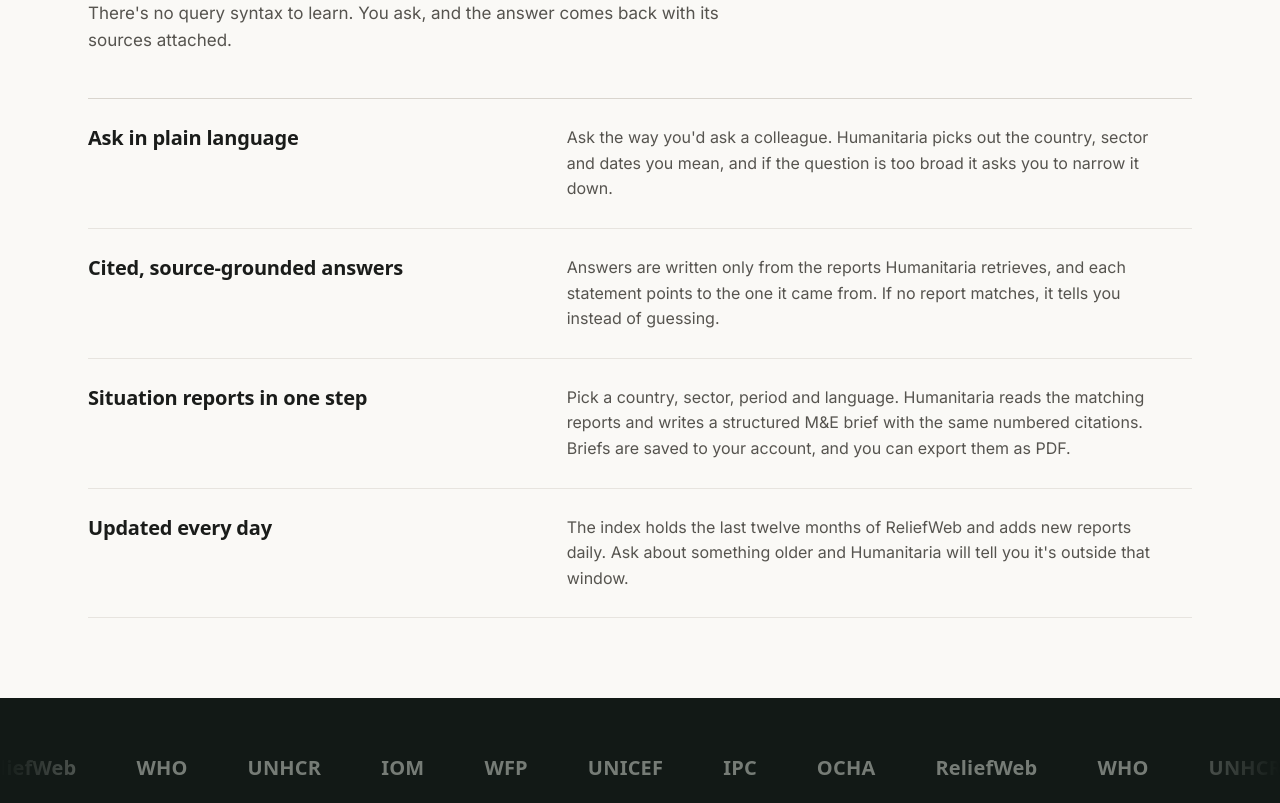
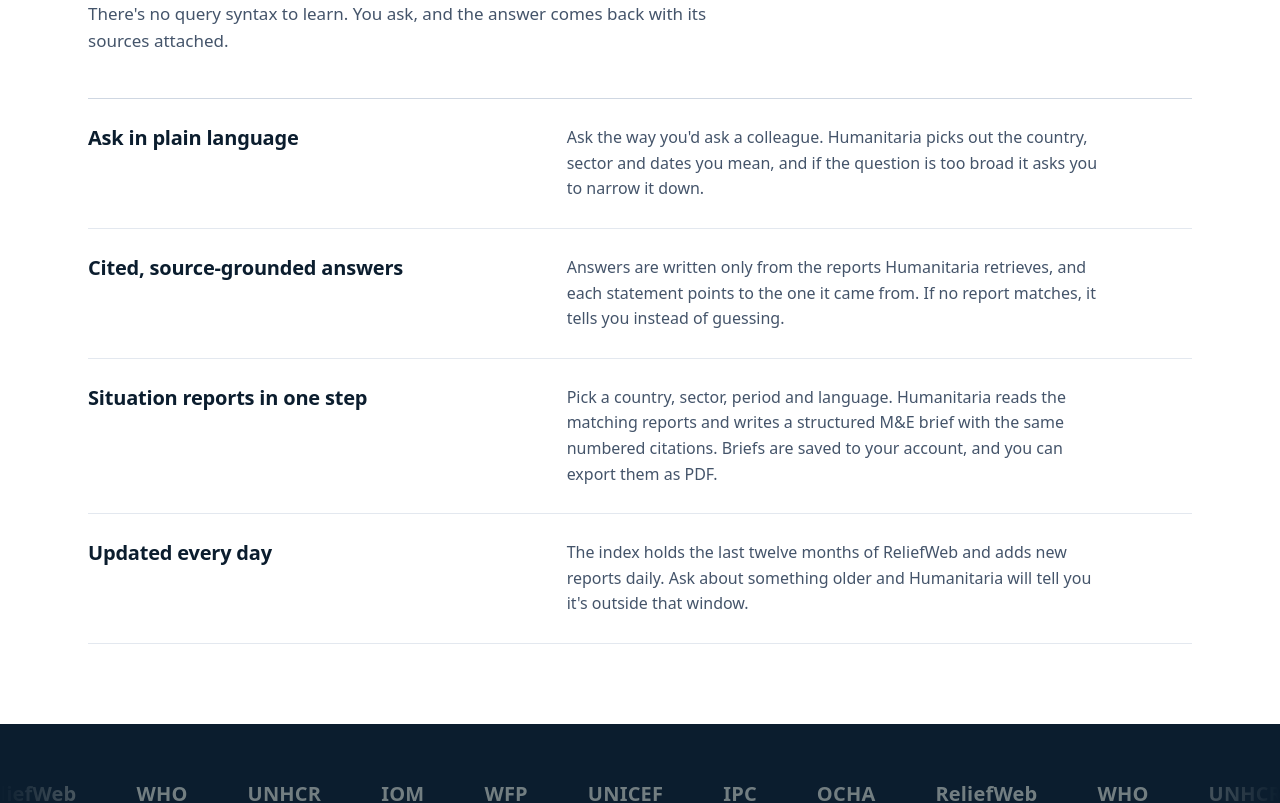
Before and after one commit to berkcansuner/Humanitaria, a Vue app in the folder frontend/: page / in a window 1280 px wide. Shown: the part 800-1603 px from the top of the page. Built offline with nearby package versions, Linux system fonts and the light colour scheme; no server answers.

Commit message:
feat(landing): Geist type, new marketing tokens and tested landing helpers
Co-Authored-By: Claude Opus 5.5 <noreply@anthropic.com>

```diff
--- a/frontend/package.json
+++ b/frontend/package.json
@@ -14,10 +14,13 @@
   },
   "dependencies": {
     "@fontsource-variable/dm-sans": "^5.2.8",
+    "@fontsource-variable/geist": "^5.3.0",
+    "@fontsource-variable/geist-mono": "^5.3.0",
     "@fontsource-variable/source-serif-4": "^5.3.1",
     "@fontsource/ibm-plex-mono": "^5.2.7",
     "@fontsource/inter": "^5.2.8",
     "dompurify": "^3.4.2",
+    "gsap": "^3.15.1",
     "lucide-react": "^1.17.0",
     "lucide-vue-next": "^1.0.0",
     "marked": "^18.0.3",
--- a/frontend/src/main.js
+++ b/frontend/src/main.js
@@ -9,6 +9,8 @@ import '@fontsource-variable/source-serif-4' // answers and reports (Claude-like
 import '@fontsource/ibm-plex-mono/400.css' // mono / citations
 import '@fontsource/ibm-plex-mono/500.css'
 import '@fontsource/ibm-plex-mono/600.css'
+import '@fontsource-variable/geist' // landing text (.mkt-scope)
+import '@fontsource-variable/geist-mono' // landing figures and citation chips
 import './style.css'
 import './marketing/marketing.css'
 import { router } from './router/index.js'
--- a/frontend/src/marketing/marketing.css
+++ b/frontend/src/marketing/marketing.css
@@ -12,22 +12,38 @@
    ============================================================ */
 
 .mkt-scope {
-  --color-bg: #faf9f6;
-  --color-surface: #ffffff;
-  --color-surface-container-low: #f4f3f1;
-  --color-surface-container-high: #ece9e4;
-  --color-text-secondary: #56544f;
-  /* Warm muted text at 4.9:1 on paper, 5.2:1 on white, 4.7:1 on the low surface
-     (was #8a857e at 3.3–3.7:1, below AA for the auth divider and footer lines). */
-  --color-muted: #716c65;
-  --color-border: #e7e4df;
-  --color-border-strong: #d9d5ce;
-  --color-accent: oklch(0.47 0.12 152);
-  --color-accent-container: oklch(0.4 0.12 152);
-  --color-accent-soft: oklch(0.94 0.03 152);
+  /* Landing palette (direction contract). Raw tokens first, then the shared
+     --color-* names the existing marketing components already use. */
+  --mkt-ground: #ffffff;
+  --mkt-ground-soft: #f5f7fa;
+  --mkt-ink: #0b1d2e;
+  --mkt-ink-2: #44546a;
+  --mkt-ink-3: #56657a;
+  --mkt-line: #e3e8ef;
+  --mkt-brand: #0b6f6a; /* text and buttons */
+  --mkt-brand-chart: #0a8f88; /* chart marks only */
+  --mkt-brand-tint: #e6f4f3;
+  --mkt-coral: #d9452a;
+
+  --font-body: 'Geist Variable', system-ui, sans-serif;
+  --font-display: 'Geist Variable', system-ui, sans-serif;
+  --font-mono: 'Geist Mono Variable', ui-monospace, monospace; /* figures and citation chips only */
+
+  --color-bg: var(--mkt-ground);
+  --color-text: var(--mkt-ink);
+  --color-surface: var(--mkt-ground);
+  --color-surface-container-low: var(--mkt-ground-soft);
+  --color-surface-container-high: var(--mkt-line);
+  --color-text-secondary: var(--mkt-ink-2);
+  --color-muted: var(--mkt-ink-3);
+  --color-border: var(--mkt-line);
+  --color-border-strong: #cfd7e2;
+  --color-accent: var(--mkt-brand);
+  --color-accent-container: var(--mkt-brand);
+  --color-accent-soft: var(--mkt-brand-tint);
   --color-on-accent: #ffffff;
-  --color-ink: oklch(0.205 0.012 165);
-  --color-ink-2: oklch(0.255 0.013 167);
+  --color-ink: var(--mkt-ink);
+  --color-ink-2: #12283d;
   --content-max-width: 1160px;
 
   background: var(--color-bg);
@@ -39,21 +55,27 @@
   -moz-osx-font-smoothing: grayscale;
 }
 
+/* Dark theme maps onto the night tokens. */
 :root[data-theme='dark'] .mkt-scope {
-  --color-bg: oklch(0.175 0.01 165);
-  --color-surface: oklch(0.225 0.012 167);
-  --color-surface-container-low: oklch(0.205 0.011 167);
-  --color-surface-container-high: oklch(0.275 0.014 168);
-  --color-text-secondary: oklch(0.77 0.012 165);
-  --color-muted: oklch(0.62 0.013 165);
-  --color-border: oklch(0.3 0.013 167);
-  --color-border-strong: oklch(0.38 0.015 167);
-  --color-accent: oklch(0.8 0.13 158);
-  --color-accent-container: oklch(0.73 0.15 154);
-  --color-accent-soft: oklch(0.3 0.05 152);
-  --color-on-accent: oklch(0.18 0.03 156);
-  --color-ink: oklch(0.25 0.014 167);
-  --color-ink-2: oklch(0.29 0.015 167);
+  --mkt-ground: #0b1d2e;
+  --mkt-ground-soft: #12283d;
+  --mkt-ink: #e8eef5;
+  --mkt-ink-2: #aebdcd;
+  --mkt-ink-3: #aebdcd;
+  --mkt-line: #22394f;
+  --mkt-brand: #16a196;
+  --mkt-brand-chart: #16a196;
+  --mkt-brand-tint: #12283d;
+  --mkt-coral: #e8553a;
+
+  --color-surface: #12283d;
+  --color-surface-container-low: #12283d;
+  --color-surface-container-high: #22394f;
+  --color-border-strong: #2e4a63;
+  --color-accent-soft: color-mix(in oklch, #16a196 20%, #0b1d2e);
+  --color-on-accent: #0b1d2e;
+  --color-ink: #12283d;
+  --color-ink-2: #12283d;
 }
 
 .mkt-scope section[id] {
```
Also changed, not shown: frontend/src/marketing/landingKit.js (added, +92 -0 lines), 2 other files (tests, documents, lock files or other folders).
